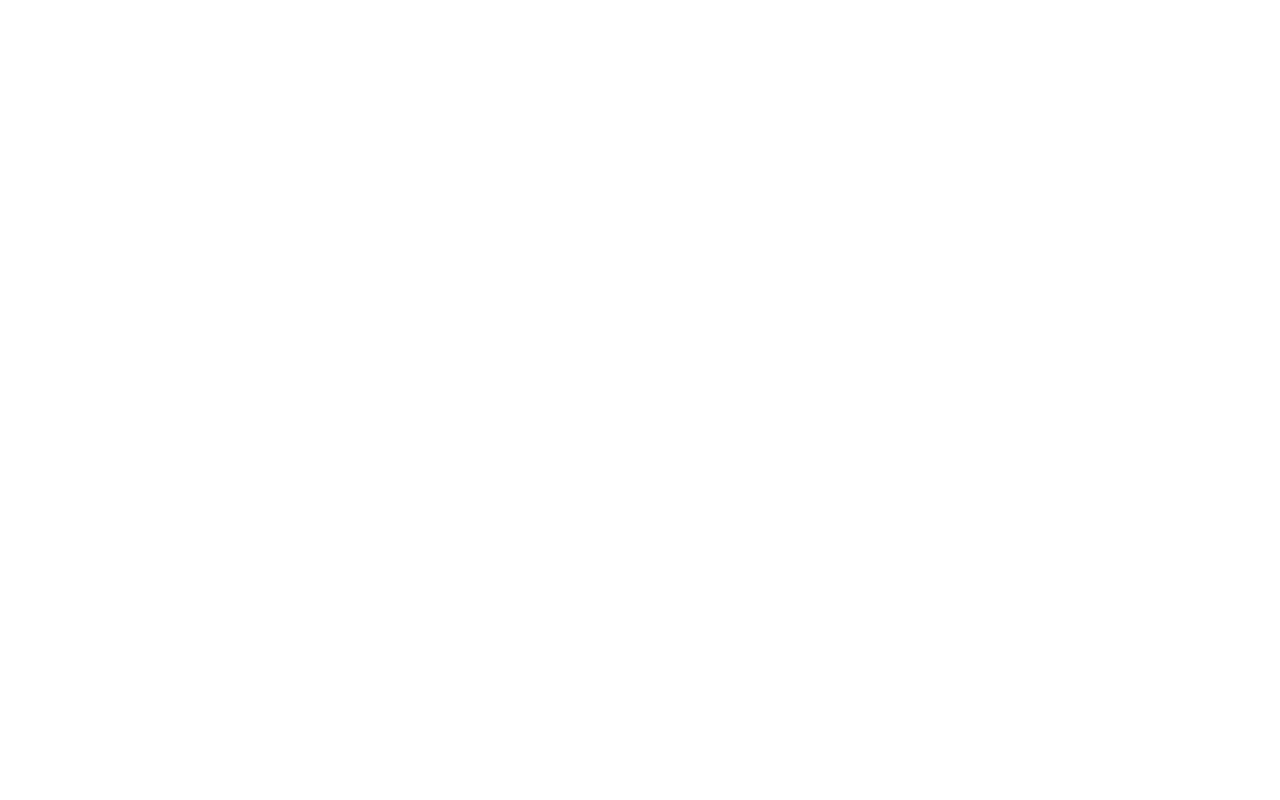
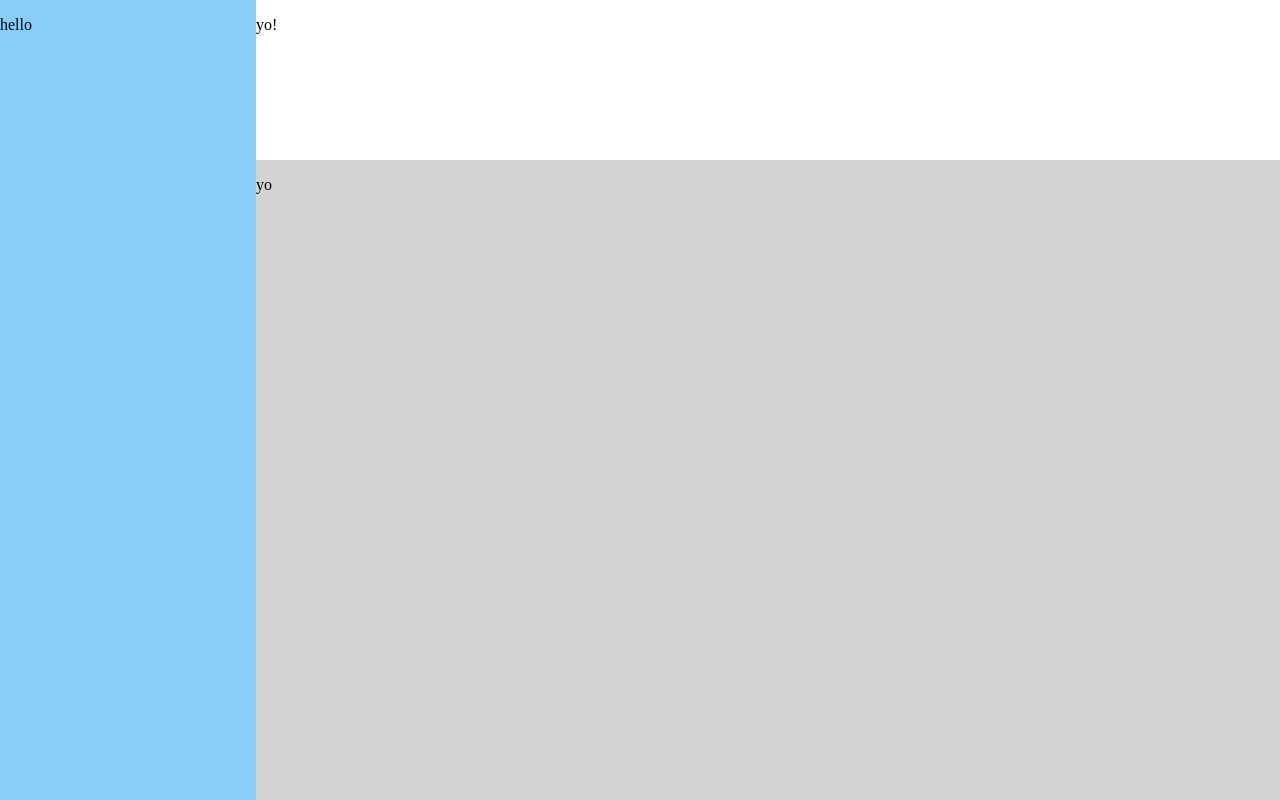
Before and after one commit to Peavy101/AdminDashBoard, a plain HTML site: page index.html in a window 1280 px wide. Drawn offline with Linux system fonts and the light colour scheme.

Commit message:
Basic Divs Setup
Got the primary "aside" and "main" divs set up!

```diff
--- a/index.html
+++ b/index.html
@@ -8,6 +8,23 @@
 </head>
 
 <body>
+    <aside>
+        <p>hello</p>
+    </aside>
+    <main>
+        <div class="dashboardTop">
+            <p>yo!</p>
+        </div>
+        <div class="dashboardBottom">
+            <p>yo</p>
+            <div class="projects">
+
+            </div>
+            <div class="sidebar">
+
+            </div>
+        </div>
+    </main>
 
 </body>
 </html>
--- a/style.css
+++ b/style.css
@@ -0,0 +1,27 @@
+body {
+    display: flex;
+    flex-direction: row;
+    margin: 0;
+    padding: 0;
+}
+
+aside {
+    background-color: lightskyblue;
+    height: 100vh;
+    flex-basis: 20%;
+}
+
+main {
+    flex-basis: 80%;
+    display: flex;
+    flex-direction: column;
+}
+
+.dashboardTop {
+    height: 20%;
+}
+
+.dashboardBottom {
+    flex: 1; /*chatgpt helped me out in figuring this flex thingy out */
+    background-color: lightgrey;
+}
```
